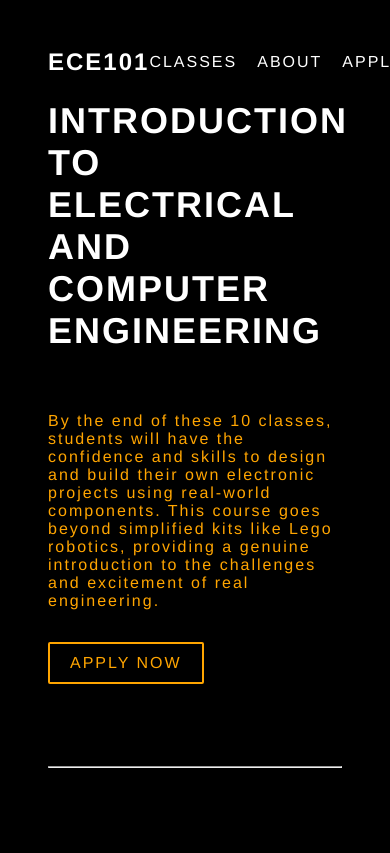
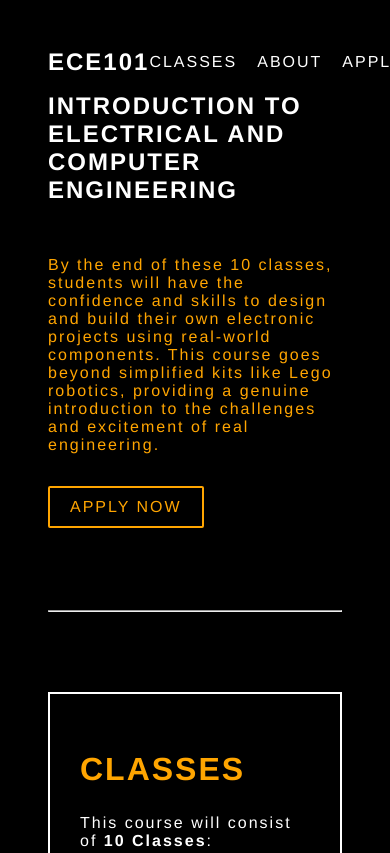
Before and after one commit to ellaachuang/ECE101, a plain HTML site: page index.html in a window 390 px wide. Shown: the top 853 px of the page. Drawn offline with Linux system fonts and the light colour scheme.

Commit message:
heading and boxes

```diff
--- a/index.html
+++ b/index.html
@@ -29,7 +29,7 @@
 
   </header>
 
-  <h1 class="responsive-heading">INTRODUCTION TO ELECTRICAL AND COMPUTER ENGINEERING</h1><br><br>
+  <h1 class="responsive-heading">INTRODUCTION TO <br>ELECTRICAL AND <br>COMPUTER ENGINEERING</h1><br><br>
 
    <div class="info-section">
     <p class="course-description">
--- a/style.css
+++ b/style.css
@@ -23,21 +23,20 @@ html {
 }
 
 .responsive-heading {
-  font-size: 60px;
-  max-width: 700px;
+  font-size: 70px;
 }
 
 /* Medium screens */
 @media (max-width: 768px) {
   .responsive-heading {
-    font-size: 48px;
+    font-size: 42px;
   }
 }
 
 /* Small screens */
 @media (max-width: 480px) {
   .responsive-heading {
-    font-size: 36px;
+    font-size: 24px;
   }
 }
 
@@ -84,13 +83,11 @@ html {
   font-size: 16px;
   color: orange;
   margin: 0;
-  max-width: 600px;
 }
 
 .course-section {
   display: flex;
   gap: 40px;
-  padding: 40px;
   justify-content: space-between;
   flex-wrap: wrap;
 }
```
